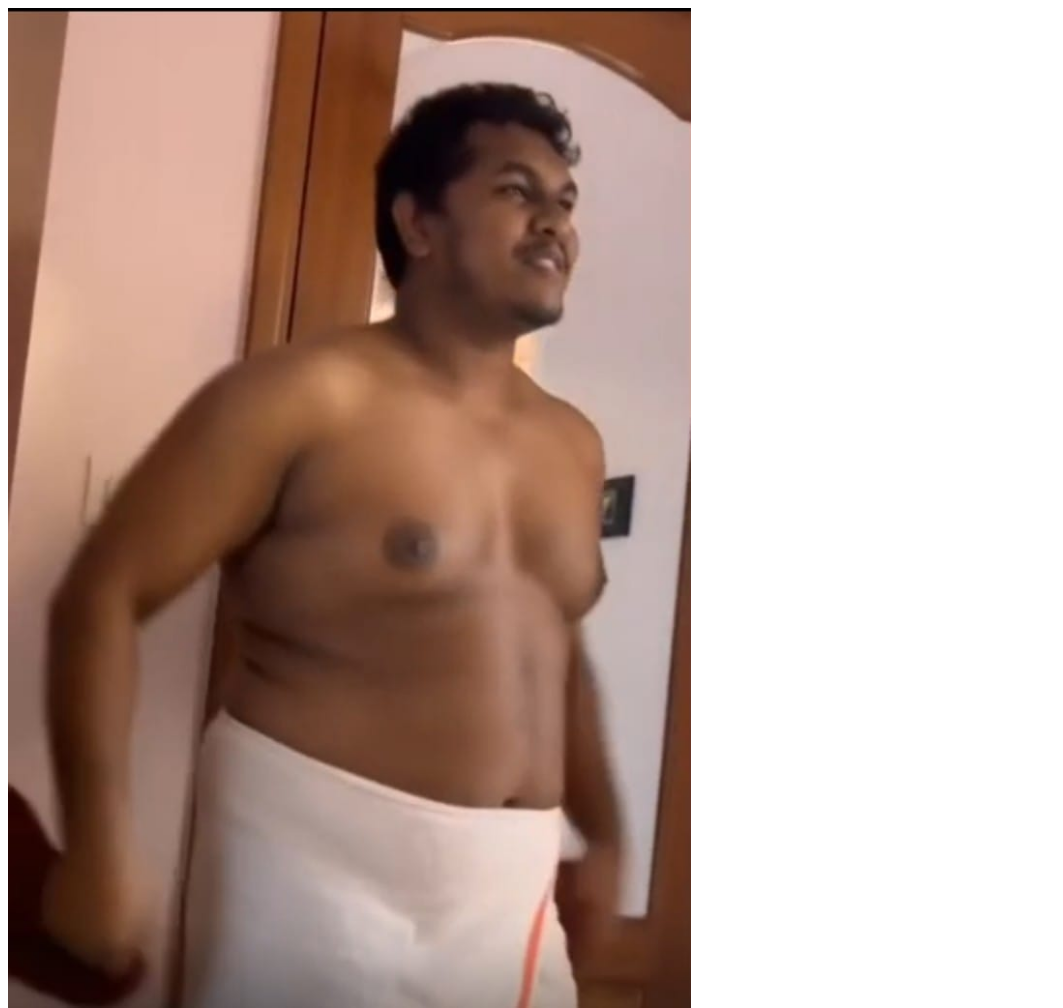
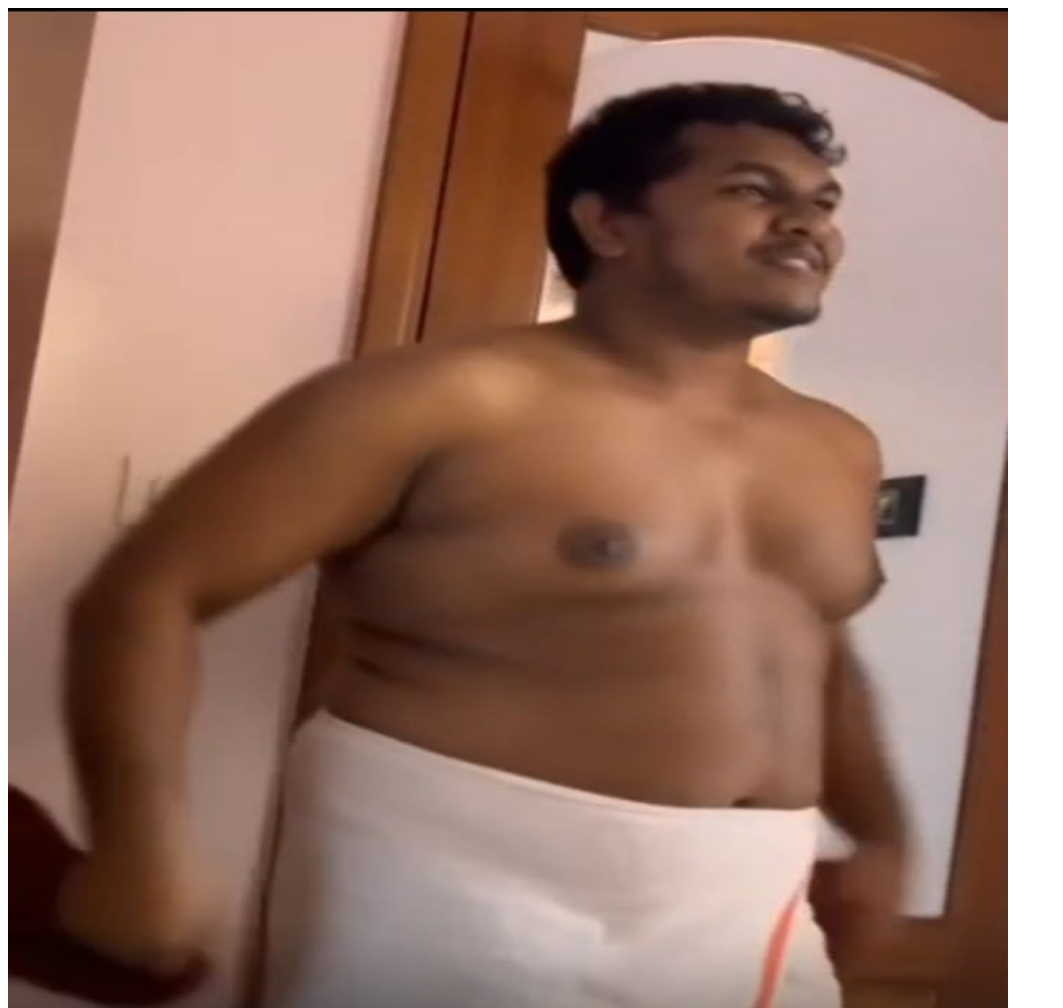
Before and after one commit to navaneethece1912-afk/mywb, a plain HTML site: page index.html in a window 1280 px wide. Shown: the top 1008 px of the page, without its empty margins (0-1063 px from the left). Drawn offline with Linux system fonts and the light colour scheme.

Commit message:
Update index.html

```diff
--- a/index.html
+++ b/index.html
@@ -6,7 +6,7 @@
         </title>
     </head>
     <body>
-        <image src="abhi1.jpeg" height="1000">
+        <image src="abhi1.jpeg" height="1000" width="1000">
 
 
 
```
